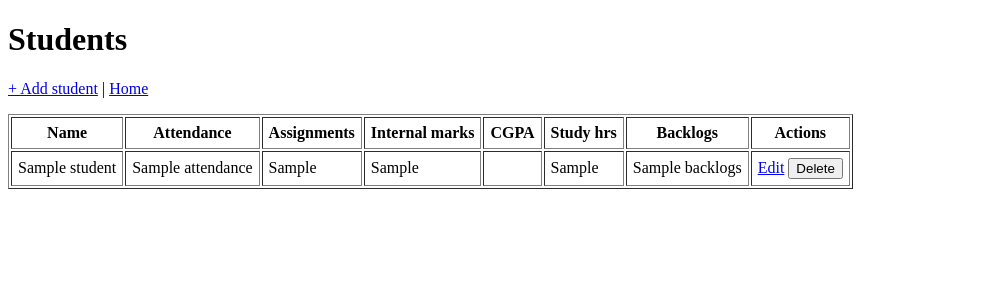
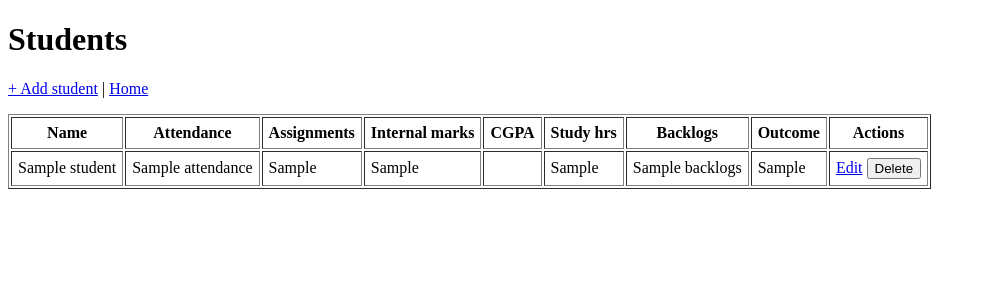
Before and after one commit to VaishnaviPotode25/student-risk-prediction, a Django app: page /students/ in a window 1280 px wide. Shown: the top 300 px of the page, without its empty margins (0-986 px from the left). Run offline with Django 5.2, Linux system fonts and the light colour scheme; a user stored in the database is signed in; tables that the repository leaves empty hold one stand-in row (values such as "Sample post"); a database or web service that is not in the repository returns one stand-in record (values such as "Sample title").

Commit message:
Record real student outcomes and use them as training labels

```diff
--- a/ml/common.py
+++ b/ml/common.py
@@ -21,6 +21,7 @@ def load_data():
 
     query = {"risk_level": {"$exists": True}}
     projection = {"_id": 0, "risk_level": 1}
+    projection["source"] = 1
     projection.update({feature: 1 for feature in FEATURES})
 
     return pd.DataFrame(list(collection.find(query, projection)))
--- a/ml/training.py
+++ b/ml/training.py
@@ -64,6 +64,7 @@ def train_and_select():
             f"Only {len(df)} labelled students found; at least {MIN_ROWS} are needed to retrain."
         )
     counts = df["risk_level"].value_counts()
+    real_rows = int((df["source"] == "outcome").sum()) if "source" in df else 0
     if len(counts) < 3 or counts.min() < MIN_PER_CLASS:
         raise ValueError(
             f"Each risk level needs at least {MIN_PER_CLASS} examples. Found: {counts.to_dict()}"
@@ -143,6 +144,7 @@ def train_and_select():
     return {
         "trained_at": trained_at,
         "n_rows": int(len(df)),
+        "real_rows": real_rows,
         "class_counts": {str(k): int(v) for k, v in counts.items()},
         "comparison": comparison.round(4).to_dict("records"),
         "best_model": best_name,
--- a/students/forms.py
+++ b/students/forms.py
@@ -9,6 +9,14 @@ FEATURE_FIELDS = [
     "backlogs",
 ]
 
+OUTCOME_TO_RISK = {
+    "Passed all subjects": "Low",
+    "Passed with new backlog(s)": "Medium",
+    "Failed or dropped out": "High",
+}
+
+OUTCOME_CHOICES = [("", "Not known yet")] + [(o, o) for o in OUTCOME_TO_RISK]
+
 
 class StudentForm(forms.Form):
     name = forms.CharField(max_length=100)
@@ -18,8 +26,14 @@ class StudentForm(forms.Form):
     previous_cgpa = forms.FloatField(min_value=0, max_value=10, label="Previous CGPA")
     study_hours = forms.IntegerField(min_value=0, max_value=24, label="Study hours per day")
     backlogs = forms.IntegerField(min_value=0)
+    actual_outcome = forms.ChoiceField(
+        choices=OUTCOME_CHOICES,
+        required=False,
+        label="Actual outcome (fill in at the end of the semester)",
+    )
 
 
 class PredictionForm(StudentForm):
     # Same fields as StudentForm, but the name is optional for a quick prediction.
     name = forms.CharField(max_length=100, required=False, label="Student name (optional)")
+    actual_outcome = None  # a prediction has no outcome yet, so remove the field
--- a/students/templates/students/dashboard.html
+++ b/students/templates/students/dashboard.html
@@ -24,6 +24,7 @@
     <ul>
         <li>Total students: {{ total_students }}</li>
         <li>Labelled students (training data): {{ labelled_students }}</li>
+        <li>Of those, labelled from real outcomes: {{ real_labelled }}</li>
         <li>Predictions made: {{ total_predictions }}</li>
     </ul>
 
--- a/students/templates/students/student_list.html
+++ b/students/templates/students/student_list.html
@@ -17,6 +17,7 @@
             <th>CGPA</th>
             <th>Study hrs</th>
             <th>Backlogs</th>
+            <th>Outcome</th>
             <th>Actions</th>
         </tr>
         {% for s in students %}
@@ -28,6 +29,7 @@
             <td>{{ s.previous_cgpa }}</td>
             <td>{{ s.study_hours }}</td>
             <td>{{ s.backlogs }}</td>
+            <td>{{ s.actual_outcome|default:"-" }}</td>
             <td>
                 <a href="{% url 'edit_student' s.id %}">Edit</a>
                 <form method="post" action="{% url 'delete_student' s.id %}" style="display:inline"
@@ -38,7 +40,7 @@
             </td>
         </tr>
         {% empty %}
-        <tr><td colspan="8">No students yet.</td></tr>
+        <tr><td colspan="9">No students yet.</td></tr>
         {% endfor %}
     </table>
 </body>
--- a/students/views.py
+++ b/students/views.py
@@ -9,7 +9,7 @@ from django.utils import timezone
 from ml.predict import model_info, predict_risk
 from ml.training import train_and_select
 
-from .forms import FEATURE_FIELDS, PredictionForm, StudentForm
+from .forms import FEATURE_FIELDS, OUTCOME_TO_RISK, PredictionForm, StudentForm
 from .mongo import (
     get_predictions_collection,
     get_students_collection,
@@ -26,6 +26,14 @@ def get_student_or_404(student_id):
     if student is None:
         raise Http404("Student not found")
     return student
+
+def outcome_fields(outcome):
+    """The three fields stored on a student whose real outcome is known."""
+    return {
+        "actual_outcome": outcome,
+        "risk_level": OUTCOME_TO_RISK[outcome],
+        "source": "outcome",
+    }
 
 
 def home(request):
@@ -59,7 +67,10 @@ def add_student(request):
         form = StudentForm(request.POST)
         if form.is_valid():
             data = form.cleaned_data
+            outcome = data.pop("actual_outcome")
             data["created_at"] = timezone.now()
+            if outcome:
+                data.update(outcome_fields(outcome))
             get_students_collection().insert_one(data)
             return redirect("student_list")
     else:
@@ -75,10 +86,16 @@ def edit_student(request, student_id):
     if request.method == "POST":
         form = StudentForm(request.POST)
         if form.is_valid():
-            get_students_collection().update_one(
-                {"_id": student["_id"]},
-                {"$set": form.cleaned_data},
-            )
+            data = form.cleaned_data
+            outcome = data.pop("actual_outcome")
+            update = {"$set": data}
+            if outcome:
+                update["$set"].update(outcome_fields(outcome))
+            elif student.get("source") == "outcome":
+                # The outcome was cleared, so remove the label it produced.
+                # Synthetic labels are left alone.
+                update["$unset"] = {"actual_outcome": "", "risk_level": "", "source": ""}
+            get_students_collection().update_one({"_id": student["_id"]}, update)
             return redirect("student_list")
     else:
         form = StudentForm(initial=student)
@@ -176,6 +193,7 @@ def dashboard(request):
     context = {
         "total_students": students.count_documents({}),
         "labelled_students": sum(row["count"] for row in summary),
+        "real_labelled": students.count_documents({"source": "outcome"}),
         "total_predictions": predictions.count_documents({}),
         "summary": summary,
         "recent_predictions": recent,
```
